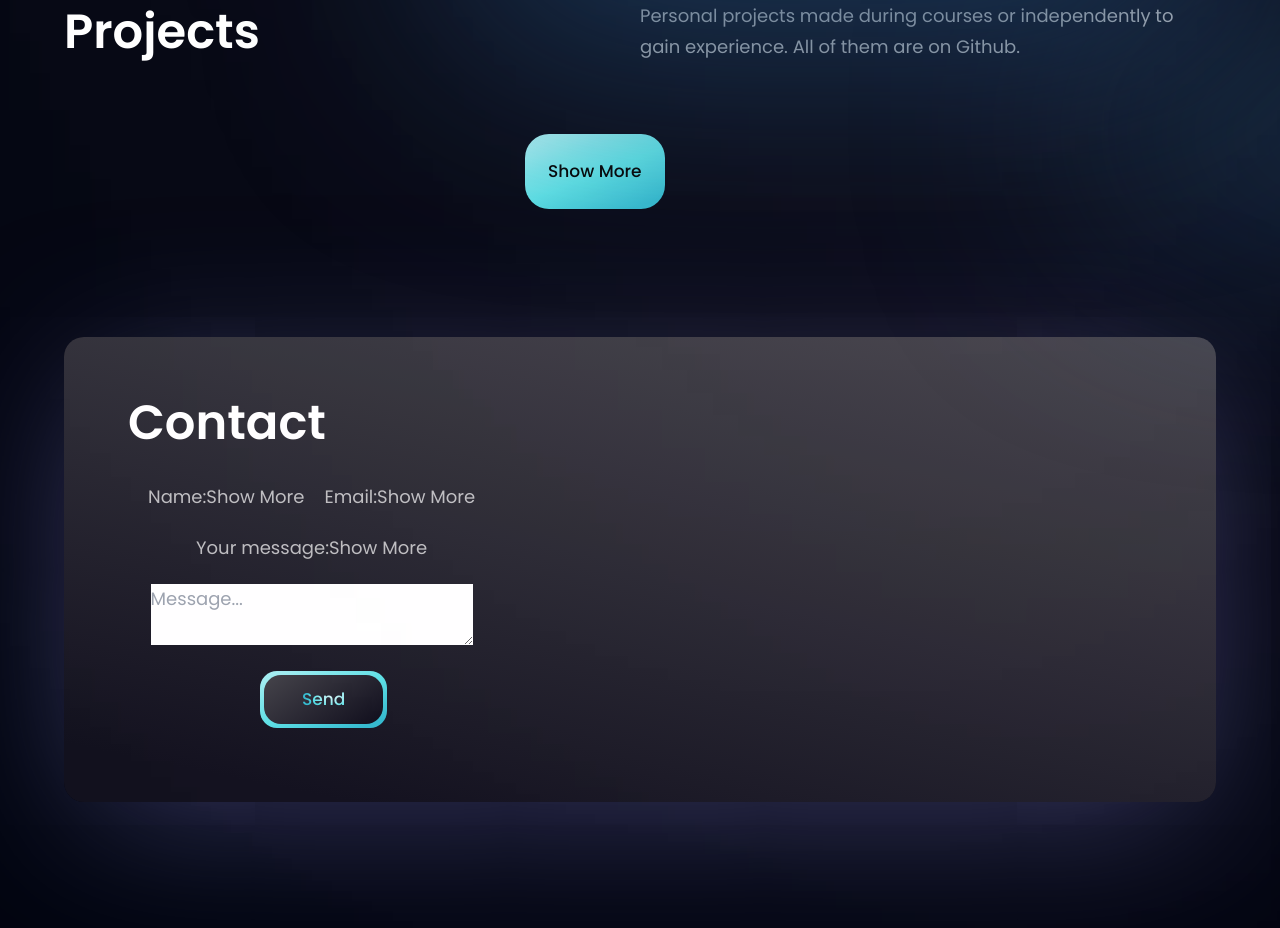
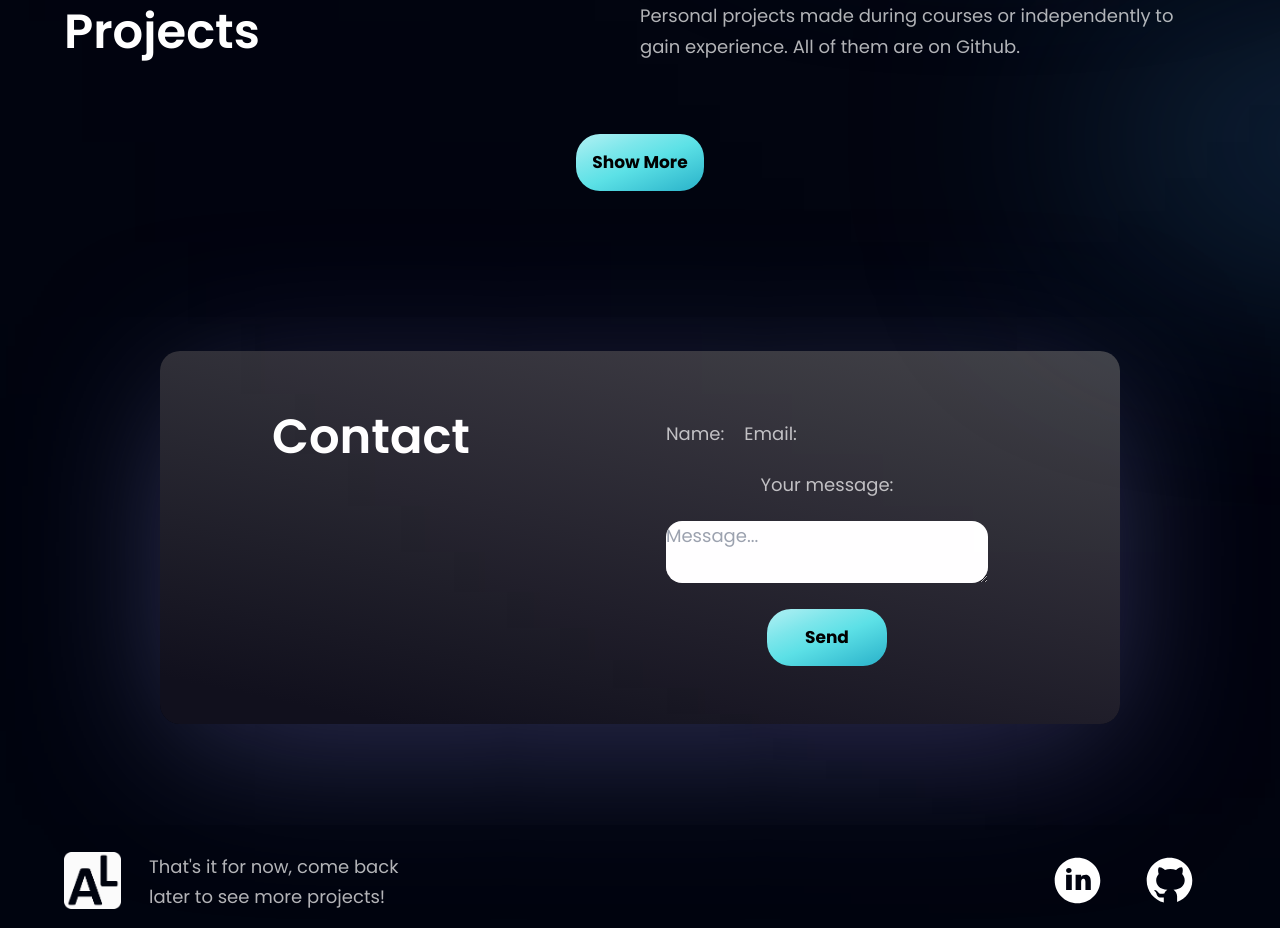
Before and after one commit to andrelosse/portfolio_web, a React (Vite) app: page / in a window 1280 px wide. Shown: the part 700-1628 px from the top of the page. Built offline with nearby package versions, Linux system fonts and the light colour scheme.

Commit message:
Fixed buttons and some margins

```diff
--- a/src/components/Contact.jsx
+++ b/src/components/Contact.jsx
@@ -2,10 +2,10 @@ import stylesjs from '../stylesjs';
 
 const Contact = () => (
     <section id='contact' className={`${stylesjs.flexCenter} ${stylesjs.marginY} ${stylesjs.padding}
-        sm:flex-row flex-col bg-black-gradient-2 rounded-[20px] box-shadow`}>
+        sm:flex-row flex-col bg-black-gradient-2 rounded-[20px] box-shadow md:mr-24 mr-0 md:ml-24 ml-0`}>
 
-        <div className='flex-1 flex flex-col md:items-start items-center'>
-            <div>
+        <div className='flex-1 flex md:flex-row flex-col md:items-start items-center justify-center'>
+            <div className='md:mr-44 mr-0'>
                 <h2 className={stylesjs.heading2}>Contact</h2>
             </div>
 
@@ -18,20 +18,14 @@ const Contact = () => (
                         <input type='email' name='email' id='email' placeholder='email@email.com' />
                         <div className={`${stylesjs.flexCenter} flex-col`}>
                             <label className='message'>Your message:</label>
-                    <textarea className='message' type='textfield' placeholder='Message...'></textarea>
+                            <textarea className='message rounded-2xl' type='textfield' placeholder='Message...'></textarea>
                         </div>
                     </fieldset>
 
-                    <div className={`${stylesjs.flexCenter} sm:ml-10 ml-0 sm:mt-0 mt-10`}>
+                    <div className='flex items-start justify-center mt-4'>
 
-                        <div className="flex md:mr-4 mr-4 p-4">
-                            <div className={`${stylesjs.flexCenter} w-[127px] h-[57px] rounded-[17px] bg-blue-gradient p-1 cursor-pointer`}>
-                                <div className={`${stylesjs.flexCenter} flex-col bg-black-gradient w-[100%] h-[100%] rounded-[17px]`}>
-                                    <div className={`${stylesjs.flexStart}`}>
-                                        <p className="font-poppins font-medium leading-[23px] text-[17px] text-gradient">Send</p>
-                                    </div>
-                                </div>
-                            </div>
+                        <div className={`${stylesjs.flexCenter} w-[120px] h-[57px] rounded-3xl bg-blue-gradient p-1 cursor-pointer font-poppins leading-[23px] text-[17px] font-bold sendbutton`}>
+                            <label className='flex justify-center items-center cursor-pointer rounded-3xl'></label>Send<input></input>
                         </div>
 
                     </div>
--- a/src/components/Footer.jsx
+++ b/src/components/Footer.jsx
@@ -7,10 +7,10 @@ const Footer = () => (
             <div className={`${stylesjs.flexStart} md:flex-row flex-col md:items-start items-center mb-8 w-full`}>
                 <div className="flex-1 flex md:flex-row flex-col justify-start mr-0 md:mr-10 md:items-start items-center">
                     <img src={ logo } alt="Andre's logo" className="w-[57px] h-[57px] object-contain"/>
-                    <p className={`${stylesjs.paragraph} md:ml-7 ml-0 md:mt-0 mt-7 max-w-[275px] md:text-start text-center`}>That's it for now, come back later to see the more projects!</p>
+                    <p className={`${stylesjs.paragraph} md:ml-7 ml-0 md:mt-0 mt-7 max-w-[275px] md:text-start text-center`}>That's it for now, come back later to see more projects!</p>
                 </div>
 
-                <div className="flex-[0.7] w-full flex flex-row justify-evenly flex-wrap md:mt-0 mt-10">
+                <div className="flex-[0.2] w-full flex justify-around flex-wrap md:mt-0 mt-10">
                     {link.map((footerlink) => (
                         <a href={footerlink.content} target="_blank" rel="noopener noreferrer"><img key={footerlink.id} src={footerlink.icon} alt={footerlink.title} className={`w-[57px] h-[57px] object-contain cursor-pointer`}/></a>
                     ))}
--- a/src/components/Main.jsx
+++ b/src/components/Main.jsx
@@ -14,7 +14,7 @@ const Main = () => (
                 <div className="md:flex hidden md:mr-4 mr-4 p-4">
 
                     <div className={`${stylesjs.flexCenter} w-[140px] h-[75px] rounded-3xl bg-blue-gradient p-1 cursor-pointer`}>
-                        <div className={`${stylesjs.flexCenter} flex-col bg-primary w-[100%] h-[100%] rounded-3xl`}>
+                        <div className={`${stylesjs.flexCenter} flex-col bg-primary w-[100%] h-[100%] rounded-3xl animbutton`}>
                             <div className={`${stylesjs.flexStart}`}>
                                 <a href="#contact">
                                     <p className="font-poppins font-medium leading-[23px] text-[17px] text-gradient">Contact</p></a>
@@ -31,7 +31,8 @@ const Main = () => (
 
         </div>
 
-        <div>
+        <div className="relative">
+
             <img src={bgmain} alt="Main Background Image" className="w-[75%] h-[100%] -right-[34%] relative z-[5]" />
 
             <div className="absolute z-[0] w-[27%] h-[27%] right-20 bottom-20 pink__gradient" />
--- a/src/components/Navbar.jsx
+++ b/src/components/Navbar.jsx
@@ -12,8 +12,11 @@ const Navbar = () => {
 
             <ul className='list-none sm:flex hidden justify-end items-center flex-1'>
                 {navigation.map((nav, index) => (
-                    <li key={nav.id} className={`font-poppins
+                    <li key={nav.id} className={`animnav font-poppins
                     font-normal
+                    items-center
+                    justify-center
+                    flex
                     cursor-pointer
                     text-[17px]
                     text-white
--- a/src/components/Projects.jsx
+++ b/src/components/Projects.jsx
@@ -5,7 +5,9 @@ import ShowMore from './ShowMore';
 
 const Projects = () => (
     <section id="projects" className={`${stylesjs.paddingY} ${stylesjs.flexCenter} flex-col relative`}>
+
         <div className='absolute z-[0] w-[60%] h-[60%] -right-[50%] rounded-full blue__gradient' />
+
         <div className='w-full flex justify-between items-center md:flex-row flex-col sm:mb-16 mb-6 relative z-[1]'>
             <h1 className={stylesjs.heading2}>Projects<br className='sm:block hidden' /></h1>
             <div className='w-full md:mt-0 mt-6'>
@@ -16,7 +18,7 @@ const Projects = () => (
         <div className="showoption">
 
             <input id='ch' type='checkbox'></input>
-            <label for='ch' className='ml-[40%] flex items-center justify-center cursor-pointer font-poppins font-medium leading-[23px] text-[17px] bg-blue-gradient w-[140px] h-[75px] rounded-3xl'></label>
+            <label id='showmore' for='ch' className='flex justify-center items-center cursor-pointer font-poppins font-bold leading-[23px] text-[17px] bg-blue-gradient rounded-3xl showmargin'></label>
             <div className='flex flex-wrap sm:justify-start justify-center w-full project-container relative z-[1] showprojs'>
                 {projects.map((card) => (
                     <ProjectCard key={card.id} {...card} />
--- a/src/index.css
+++ b/src/index.css
@@ -3,6 +3,8 @@
 @tailwind base;
 @tailwind components;
 @tailwind utilities;
+
+/* Global settings */
 
 * {
   scroll-behavior: smooth;
@@ -18,6 +20,97 @@
   --card-shadow: 0px 20px 100px -10px rgba(66, 71, 91, 0.1);
 }
 
+/* Animation for the "Contact" button */
+.animbutton {
+  transition: background 500ms;
+}
+.animbutton:hover {
+  background: fixed;
+}
+.animbutton:active {
+  background: white;
+}
+
+/*Animations for the "Show More" button at the projects section */
+.showmargin {
+  margin: 0rem 32rem 2rem 32rem;
+  height: 57px;
+  transition: margin 257ms ease-in-out;
+}
+.showmargin:hover {
+  margin: 0rem 31rem 2rem 31rem;
+}
+.showmargin:active {
+  background: white;
+}
+
+/*Animations for the "Send" button */
+.sendbutton {
+  transition: width 257ms ease-in-out;
+  color: black;
+}
+.sendbutton:hover {
+  width: 9rem;
+}
+.sendbutton:active {
+  background: white;
+}
+
+/*Animations for the navigation bar */
+.animnav {
+  background: none;
+  transition: background 275ms ease-in-out;
+}
+.animnav:hover {
+  background:#5ce1e6;
+  border-radius: 12px;
+  width: 7rem;
+  height: 34px;
+}
+.animnav:active{
+  background: white;
+}
+
+/* Animation for the project section */
+.showprojs {
+  height: 0px;
+  transition: height 1s ease-in-out;
+  overflow: hidden;
+}
+.showoption {
+  position: relative;
+}
+#showmore::after {
+  content: "Show More";
+}
+input {
+  display: none;
+}
+input:checked + #showmore::after {
+  content: "Hide All";
+}
+input:checked ~ div{
+  height: 827px;
+}
+
+/* Settings for the project cards */
+.project-container {
+  margin: 0px;
+}
+.project-card {
+  background: transparent;
+  border-width: 1px;
+  border-color: rgba(51, 187, 207, 0.27);
+}
+.project-card:hover {
+  background: var(--black-gradient);
+  border-width: 0px;
+}
+
+.margincontact {
+  margin: 0 10% 0 0;
+}
+
 .text-gradient {
   background: radial-gradient(
     64.18% 64.18% at 71.16% 35.69%,
@@ -31,10 +124,6 @@
   -webkit-background-clip: text;
   -webkit-text-fill-color: transparent;
   background-clip: text;
-}
-
-.textcolor {
-  color: #7de7eb;
 }
 
 .bg-blue-gradient {
@@ -93,21 +182,6 @@
   right: auto;
 }
 
-.project-container {
-  margin: 0px;
-}
-
-.project-card {
-  background: transparent;
-  border-width: 1px;
-  border-color: rgba(51, 187, 207, 0.27);
-}
-
-.project-card:hover {
-  background: var(--black-gradient);
-  border-width: 0px;
-}
-
 @-webkit-keyframes slide-top {
   0% {
     -webkit-transform: translateY(100px);
@@ -154,28 +228,3 @@
   display: block;
   margin: 10px;
 }
-
-.showprojs {
-  height: 0px;
-  overflow: hidden;
-}
-
-.showoption {
-  position: relative;
-}
-
-label::after {
-  content: "Show More";
-}
-
-input {
-  display: none;
-}
-
-input:checked + label::after {
-  content: "Hide All";
-}
-
-input:checked ~ div{
-  height: 100%;
-}
```
Lines whose indentation alone changed are shown as unchanged.
